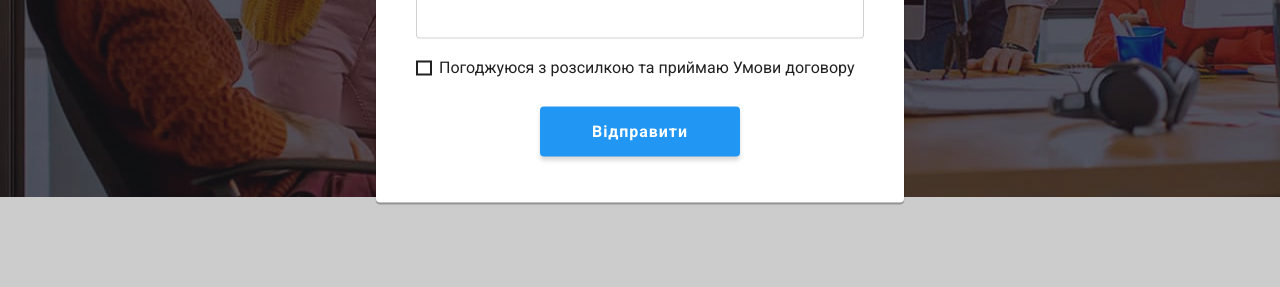
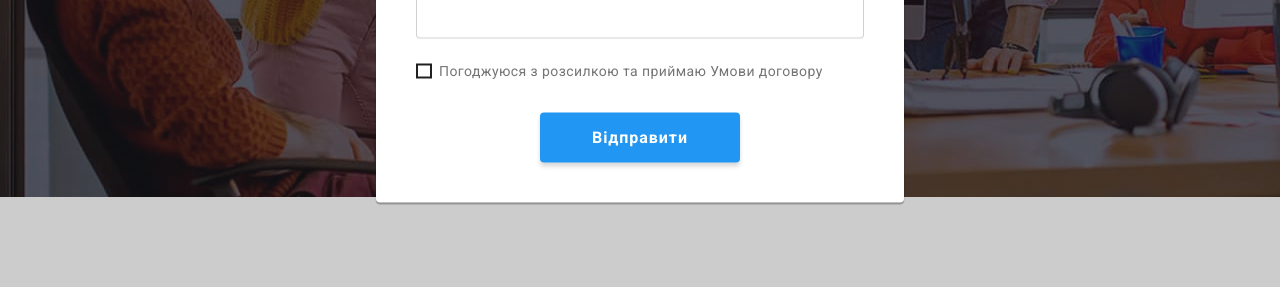
Before and after one commit to SSvit/goit-markup-hw-06, a plain HTML site: page index.html in a window 1280 px wide. Both pictures are taken after a click on the button "Заказать услугу". Shown: the part 488-775 px from the top of the page. Drawn offline with nearby package versions, Linux system fonts and the light colour scheme.

Commit message:
змiнюе ховер i фокус на кнопцi модал

```diff
--- a/css/style.css
+++ b/css/style.css
@@ -1061,16 +1061,16 @@ img {
     /* left: 1026px;
     top: 229px; */
     background: #FFFFFF;
+
     border: 1px solid rgba(0, 0, 0, 0.1);
     border-radius: 50%;
 
-    transition-property: background-color;
+    transition-property: fill;
 }
 
 .button-modal-close:hover,
 .button-modal-close:focus {
-    background-color: var(--accent-hover-color);
-    box-shadow: 0px 1px 1px rgba(0, 0, 0, 0.12), 0px 4px 4px rgba(0, 0, 0, 0.06), 1px 4px 6px rgba(0, 0, 0, 0.16);
+    fill: var(--accent-color);
 }
 
 .is-hidden {
@@ -1149,7 +1149,7 @@ img {
     box-shadow: 0px 4px 4px rgba(0, 0, 0, 0.15);
     border-radius: 4px;
     border: 0;
-
+outline: transparent;
 
 transition-property: background-color, box-shadow;
 }
@@ -1227,16 +1227,26 @@ box-shadow: 0px 4px 4px rgba(0, 0, 0, 0.15);
 
 .checkbox-text:checked + .modal-checkbox span {
     background-color: var(--accent-hover-color);
-        border: none;
+    border: none;
 
 /* transition-property: border-color; */
 }
 
 .checkbox-text:hover + .modal-checkbox span,
 .checkbox-text:focus + .modal-checkbox span {
-    color: var(--accent-hover-color);
+    /* color: var(--accent-hover-color); */
     border-color: var(--accent-hover-color);
 }
+
+.check-text {
+    color: #757575;
+
+    font-size: 14px;
+    line-height: 24px;
+    letter-spacing: 0.03em;
+}
+
+
 
 
 /* ----за Данилком----- */
--- a/index.html
+++ b/index.html
@@ -410,8 +410,9 @@
             </li>
           </ul>
         </div>
+
         <!----- РОЗСИЛКА ----->
-        <div class="online">
+        <label class="online">
           <p class="footer-soc">Підпишіться на розсилку</p>
           <form class="online-form">
             <input type="E-mail" class="online-input link" name="newsletter" placeholder="E-mail" />
@@ -419,7 +420,7 @@
               <button type="submit" class="btn-input-online link">Підписатися</button>
             </div>
           </form>
-        </div>
+        </label>
       </div>
     </footer>
     <div class="backdrop is-hidden" data-modal>
@@ -511,14 +512,14 @@
               id="newsletter"
               value=""
             />
-            <label class="modal-checkbox link" for="newsletter">
+            <label class="modal-checkbox" for="newsletter">
               <span>
                 <svg class="check-icon" width="11" height="8">
                   <use href="./images/icons.svg#icon-vector-check"></use>
                 </svg>
               </span>
-              Погоджуюся з розсилкою та приймаю Умови договору</label
-            >
+              <div class="check-text">Погоджуюся з розсилкою та приймаю Умови договору</div>
+            </label>
           </div>
 
           <!-- за Репетою -->
```
